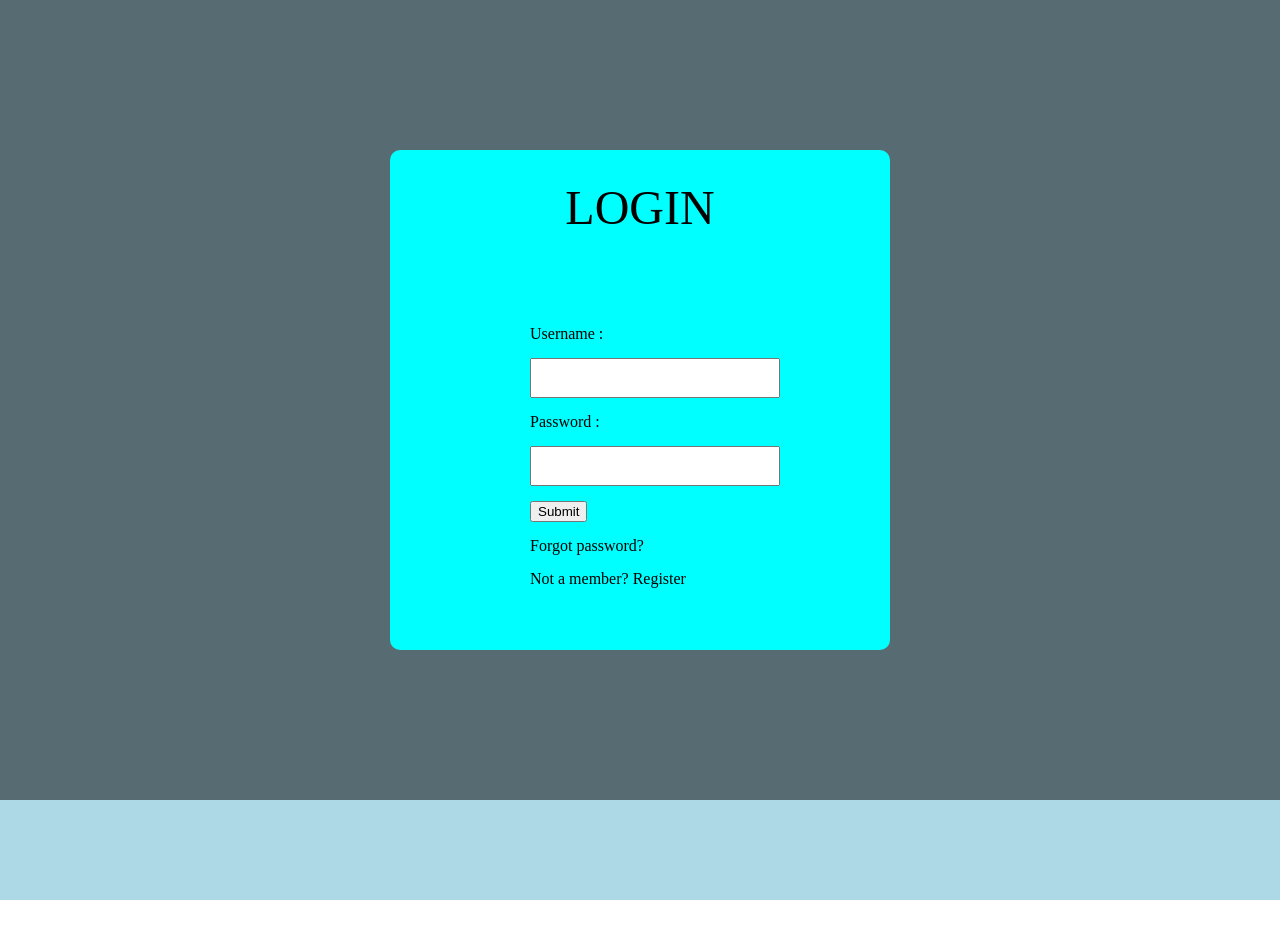
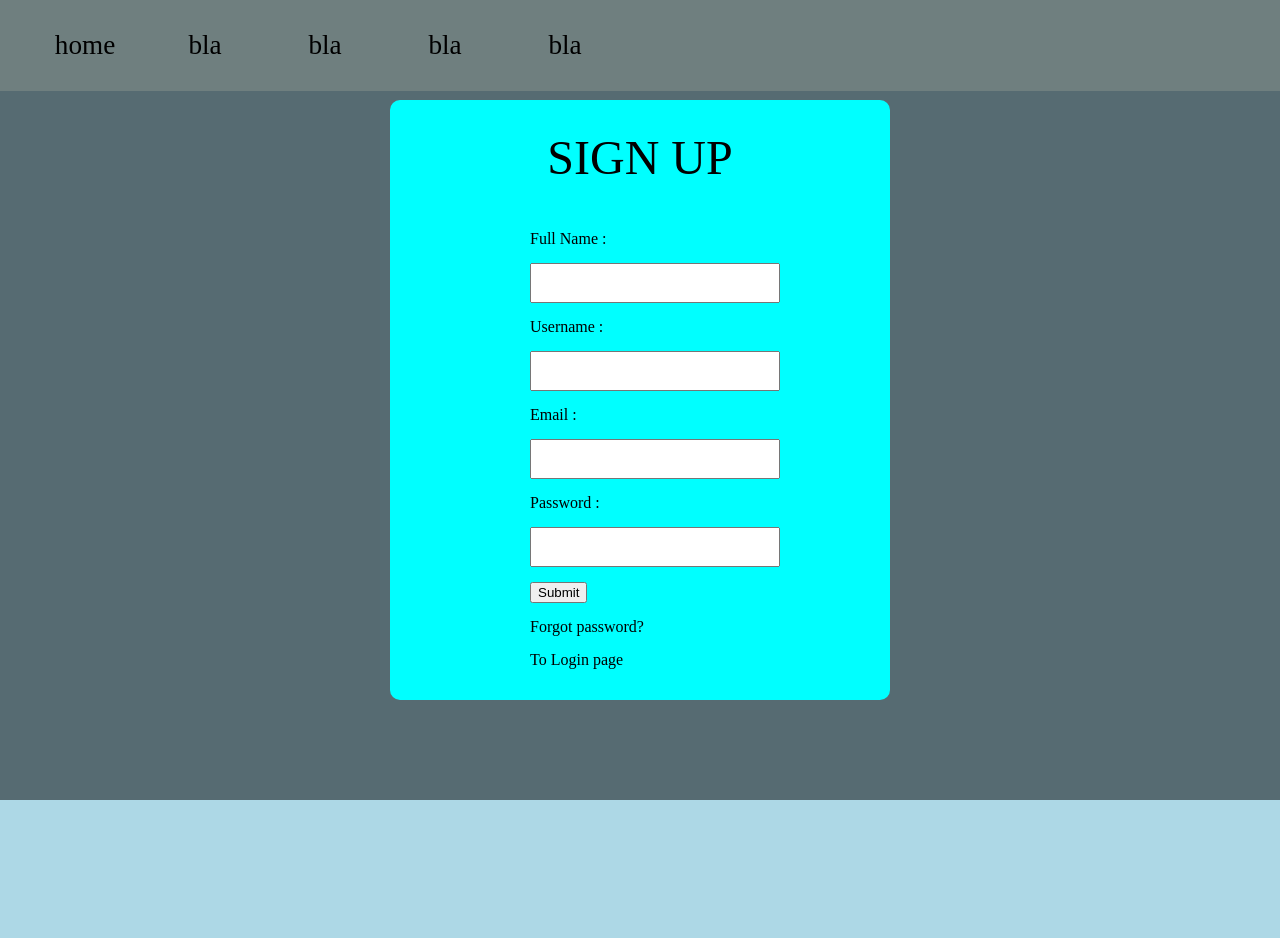
Before and after one commit to AeenPah/social-media, an Angular app: page /signup in a window 1280 px wide. Before the commit this address led to /. Shown: the top 938 px of the page. Before the commit the page ends 900 px from the top, so only its background shows below. Built offline with nearby package versions, Linux system fonts and the light colour scheme.

Commit message:
create connection
create route connection between login sign up components

```diff
--- a/db.json
+++ b/db.json
@@ -13,6 +13,20 @@
       "email": "jane@gmaile.com",
       "password": "98765",
       "id": 2
+    },
+    {
+      "fullName": "test",
+      "username": "test",
+      "email": "test",
+      "password": "test",
+      "id": 3
+    },
+    {
+      "fullName": "",
+      "username": "",
+      "email": "",
+      "password": "",
+      "id": 4
     }
   ],
   "comments": [
--- a/src/app/app-routing.module.ts
+++ b/src/app/app-routing.module.ts
@@ -1,7 +1,15 @@
 import { NgModule } from '@angular/core';
 import { RouterModule, Routes } from '@angular/router';
+import { HomeComponent } from './home/home.component';
+import { LoginComponent } from './login/login.component';
+import { SingUpComponent } from './sing-up/sing-up.component';
 
-const routes: Routes = [];
+const routes: Routes = [
+  {path:'',component:LoginComponent},
+  {path:'home',component:HomeComponent},
+  {path:'login',component:LoginComponent},
+  {path:'signup',component:SingUpComponent},
+];
 
 @NgModule({
   imports: [RouterModule.forRoot(routes)],
--- a/src/app/app.component.html
+++ b/src/app/app.component.html
@@ -1,4 +1,5 @@
 <router-outlet></router-outlet>
-<!-- <app-sing-up></app-sing-up> -->
-<app-login></app-login>
+
+<app-nav-bar></app-nav-bar>
+
 <div style="background-color: lightblue; height: 900px"></div>
--- a/src/app/app.component.ts
+++ b/src/app/app.component.ts
@@ -7,4 +7,5 @@ import { Component } from '@angular/core';
 })
 export class AppComponent {
   title = 'social-media';
+
 }
--- a/src/app/login/login.component.css
+++ b/src/app/login/login.component.css
@@ -42,3 +42,8 @@
 .form .text {
   margin: 15px 0;
 }
+
+.changerLink:hover {
+  color: blue;
+  cursor: pointer;
+}
--- a/src/app/login/login.component.html
+++ b/src/app/login/login.component.html
@@ -17,7 +17,11 @@
         /><br />
         <input class="submit" type="submit" name="" id="" />
         <div class="text">Forgot password?</div>
-        <div class="text">Not a member? Register</div>
+        <div class="text">
+          Not a member?<span [routerLink]="['/signup']" class="changerLink">
+            Register</span
+          >
+        </div>
       </form>
     </div>
   </div>
--- a/src/app/login/login.component.ts
+++ b/src/app/login/login.component.ts
@@ -1,6 +1,8 @@
 import { HttpClient } from '@angular/common/http';
 import { Component, OnInit } from '@angular/core';
 import { FormGroup,FormBuilder } from '@angular/forms'
+import {  Router } from '@angular/router';
+
 
 @Component({
   selector: 'app-login',
@@ -11,7 +13,8 @@ export class LoginComponent implements OnInit {
 
   formLogin !: FormGroup;
 
-  constructor (private formBuilder:FormBuilder,private http:HttpClient){}
+
+  constructor (private formBuilder:FormBuilder,private http:HttpClient,private router:Router){}
 
   ngOnInit(): void {
     this.formLogin = this.formBuilder.group({
@@ -26,7 +29,15 @@ export class LoginComponent implements OnInit {
         return item.username === this.formLogin.value.username && item.password === this.formLogin.value.password;
       });
       console.log(user); // erase this !!
+      if (user) {
+        alert("Right!!");
+        this.router.navigate(['home'])
+      }else{
+        alert("somthing Wrong!")
+      }
       this.formLogin.reset();
     })
   }
+
+
 }
--- a/src/app/nav-bar/nav-bar.component.css
+++ b/src/app/nav-bar/nav-bar.component.css
@@ -0,0 +1,18 @@
+.container {
+  background-color: lightcyan;
+}
+.flex-box {
+  display: flex;
+  margin-left: 25px;
+}
+.flex-box div {
+  font-size: 1.7em;
+  margin: 15px 10px 15px 10px;
+  border-radius: 10px;
+  padding: 15px;
+  width: 100px;
+  text-align: center;
+}
+.flex-box div:hover {
+  background-color: rgb(182, 249, 249);
+}
--- a/src/app/nav-bar/nav-bar.component.html
+++ b/src/app/nav-bar/nav-bar.component.html
@@ -1 +1,9 @@
-<p>nav-bar works!</p>
+<div class="container">
+  <div class="flex-box">
+    <div>home</div>
+    <div>bla</div>
+    <div>bla</div>
+    <div>bla</div>
+    <div>bla</div>
+  </div>
+</div>
--- a/src/app/sing-up/sing-up.component.css
+++ b/src/app/sing-up/sing-up.component.css
@@ -37,3 +37,8 @@
 .form .text {
   margin: 15px 0;
 }
+
+.changerLink:hover {
+  color: blue;
+  cursor: pointer;
+}
--- a/src/app/sing-up/sing-up.component.html
+++ b/src/app/sing-up/sing-up.component.html
@@ -25,7 +25,9 @@
         /><br />
         <input class="submit" type="submit" name="" id="" />
         <div class="text">Forgot password?</div>
-        <div class="text">Not a member? Register</div>
+        <div class="text" [routerLink]="['/login']" class="changerLink">
+          To Login page
+        </div>
       </form>
     </div>
   </div>
--- a/src/app/sing-up/sing-up.component.ts
+++ b/src/app/sing-up/sing-up.component.ts
@@ -11,6 +11,7 @@ import { FormGroup,FormBuilder } from '@angular/forms'
 export class SingUpComponent implements OnInit {
 
   formSignUP !: FormGroup;
+
 
   constructor (private formBuilder:FormBuilder,private http:HttpClient){}
 
```
